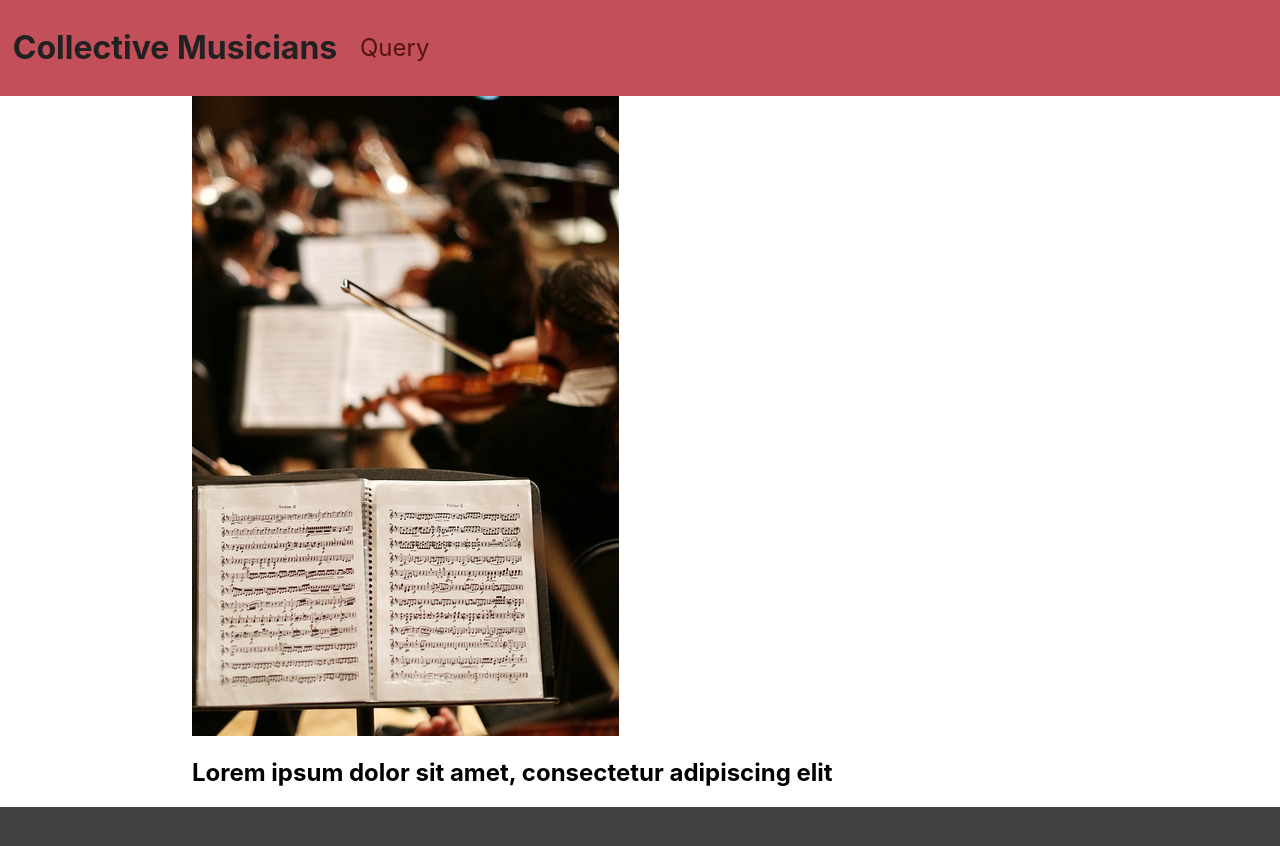
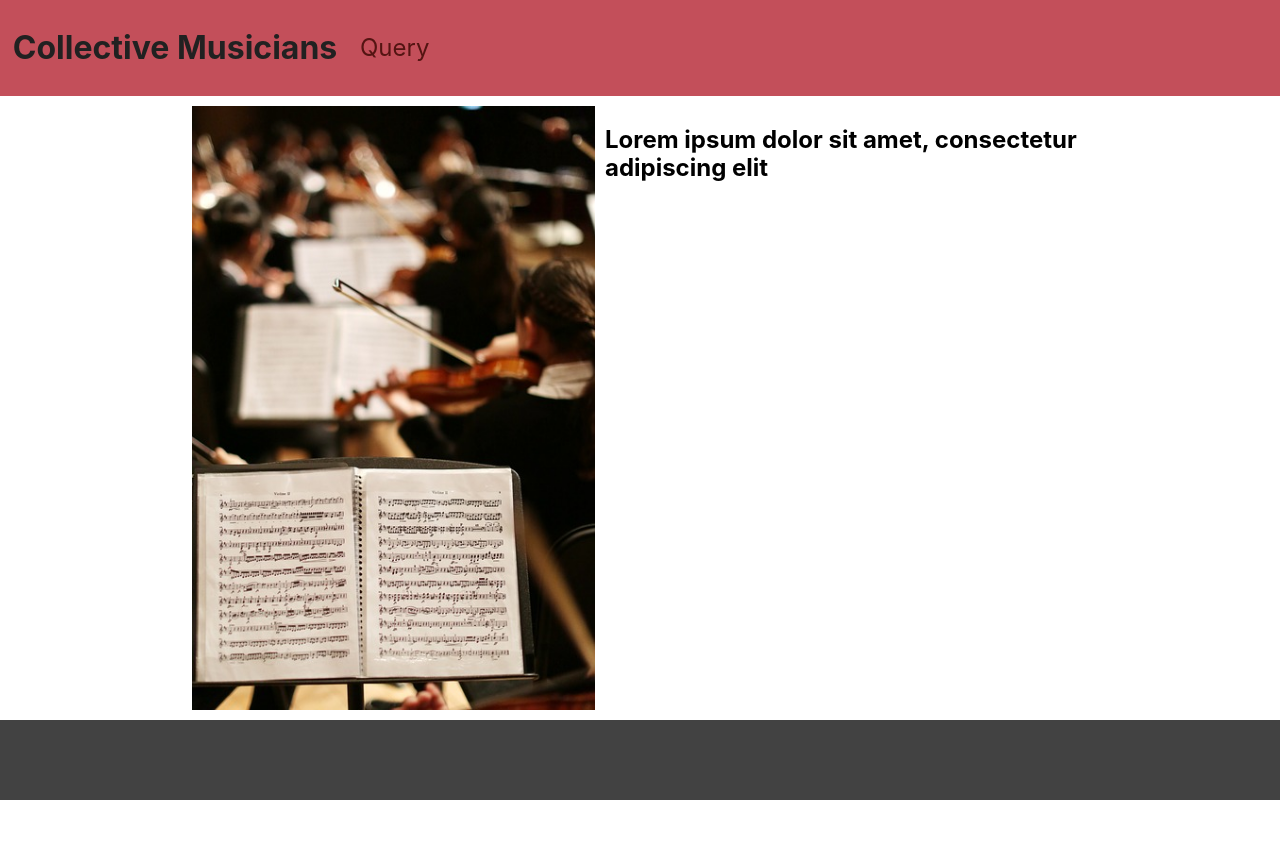
Before and after one commit to ARW2705/Collective-Musicians-Client, a React (Create React App) app: page / in a window 1280 px wide. Shown: the top 846 px of the page. After the commit the page ends 800 px from the top, so only its background shows below. Built offline with nearby package versions, Linux system fonts and the light colour scheme; no server answers.

Commit message:
refactor: update styling

```diff
--- a/src/pages/Home/Home.css
+++ b/src/pages/Home/Home.css
@@ -0,0 +1,14 @@
+#content-container {
+  display: flex;
+  margin: 10px 0;
+}
+
+.banner-image {
+  height: calc(100vh - var(--header-height) - var(--footer-height) - 20px);
+}
+
+#home-text-container {
+  margin: 0 10px;
+  display: flex;
+  flex-direction: column;
+}
--- a/src/pages/Home/Home.tsx
+++ b/src/pages/Home/Home.tsx
@@ -17,8 +17,10 @@ function HomePage(): JSX.Element {
           alt='sheet music with orchestra in background'
           customClass='banner-image'
         />
-        <h2>{ bannerMessage }</h2>
-        <Announcements />
+        <div id='home-text-container'>
+          <h2>{ bannerMessage }</h2>
+          <Announcements />
+        </div>
       </div>
     </div>
   )
```
